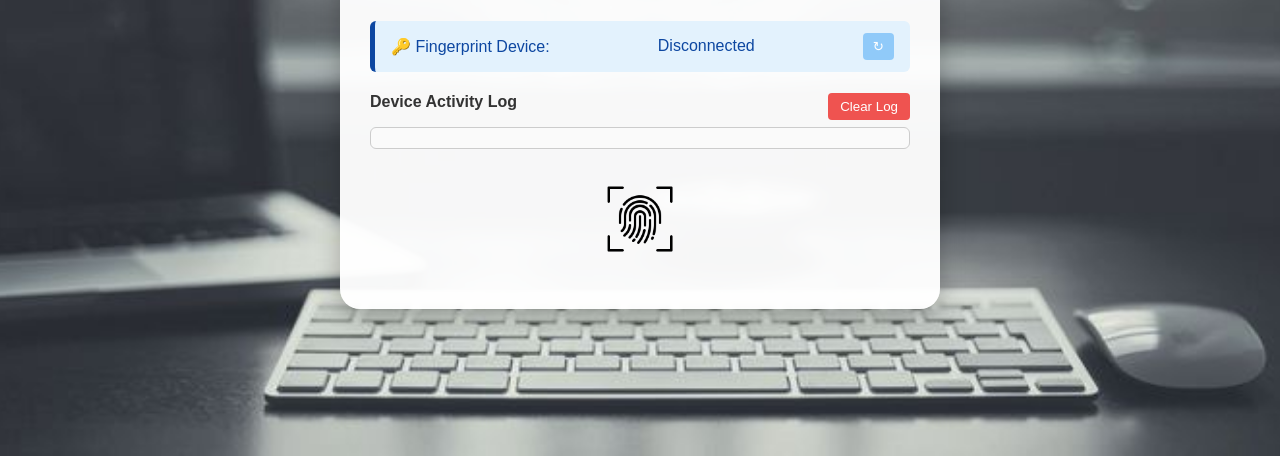
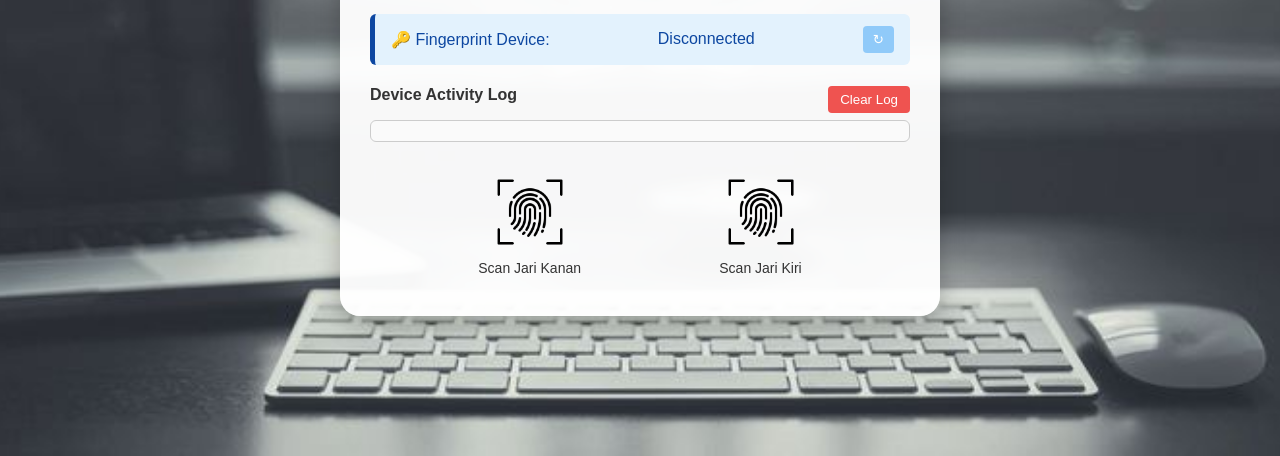
Before and after one commit to FakhriDhiya1502/absensi-fingerprint, a plain HTML site: page index.html in a window 1280 px wide. Shown: the part 344-800 px from the top of the page. Drawn offline with Linux system fonts and the light colour scheme.

Commit message:
Add files via upload

```diff
--- a/index.html
+++ b/index.html
@@ -1,3 +1,4 @@
+<!-- Updated version with two fingerprint icons (right and left finger) and labels -->
 <!DOCTYPE html>
 <html lang="id">
 <head>
@@ -9,7 +10,6 @@
       box-sizing: border-box;
       font-family: 'Arial Rounded MT Bold', Arial, sans-serif;
     }
-
     body {
       margin: 0;
       background-image: url('login_background.png');
@@ -20,7 +20,6 @@
       justify-content: center;
       align-items: center;
     }
-
     .main-card {
       background: rgba(255, 255, 255, 0.96);
       padding: 30px;
@@ -30,25 +29,21 @@
       max-width: 600px;
       animation: fadeIn 0.6s ease-in-out both;
     }
-
     @keyframes fadeIn {
       from { opacity: 0; transform: translateY(20px); }
       to { opacity: 1; transform: translateY(0); }
     }
-
     .logo {
       width: 120px;
       display: block;
       margin: 0 auto 10px;
     }
-
     h2 {
       text-align: center;
       margin-bottom: 24px;
       font-size: 22px;
       color: #1a1a1a;
     }
-
     .status-box {
       background-color: #e3f2fd;
       color: #0d47a1;
@@ -60,7 +55,6 @@
       align-items: center;
       margin-bottom: 20px;
     }
-
     .status-box button {
       background: #90caf9;
       border: none;
@@ -69,17 +63,8 @@
       border-radius: 4px;
       cursor: pointer;
     }
-
-    .log-section {
-      margin-bottom: 24px;
-    }
-
-    .log-section h4 {
-      margin-bottom: 10px;
-      font-size: 16px;
-      color: #333;
-    }
-
+    .log-section { margin-bottom: 24px; }
+    .log-section h4 { margin-bottom: 10px; font-size: 16px; color: #333; }
     .log-list {
       list-style: none;
       padding: 0;
@@ -90,14 +75,12 @@
       padding: 10px;
       background: #fafafa;
     }
-
     .log-list li {
       font-size: 14px;
       margin-bottom: 8px;
       position: relative;
       padding-left: 20px;
     }
-
     .log-list li::before {
       content: '\2022';
       color: #0d6efd;
@@ -105,7 +88,6 @@
       position: absolute;
       left: 0;
     }
-
     .clear-log-btn {
       background: #ef5350;
       color: white;
@@ -115,41 +97,45 @@
       cursor: pointer;
       float: right;
     }
-
     .scan-area {
       display: flex;
-      justify-content: center;
-      margin: 30px 0 20px;
+      justify-content: space-evenly;
+      gap: 30px;
+      margin: 30px 0 10px;
     }
-
+    .scan-item {
+      display: flex;
+      flex-direction: column;
+      align-items: center;
+      cursor: pointer;
+    }
     .fingerprint-icon {
       width: 80px;
       height: 80px;
-      cursor: pointer;
       transition: transform 0.3s ease;
     }
-
-    .fingerprint-icon:hover {
+    .scan-item:hover .fingerprint-icon {
       transform: scale(1.1);
     }
-
+    .scan-label {
+      margin-top: 8px;
+      font-size: 14px;
+      color: #333;
+    }
     .user-info {
       margin-top: 20px;
       display: none;
     }
-
     table {
       width: 100%;
       border-collapse: collapse;
       margin-top: 10px;
     }
-
     td {
       padding: 8px 10px;
       border-bottom: 1px solid #ddd;
       font-size: 15px;
     }
-
     td:first-child {
       font-weight: bold;
       width: 35%;
@@ -171,8 +157,15 @@
       <ul class="log-list" id="logBox"></ul>
     </div>
 
-    <div class="scan-area" onclick="simulateScan()">
-      <img src="fingerprint-icon.png" alt="Fingerprint" class="fingerprint-icon" />
+    <div class="scan-area">
+      <div class="scan-item" onclick="simulateScan()">
+        <img src="fingerprint-icon.png" alt="Fingerprint" class="fingerprint-icon" />
+        <div class="scan-label">Scan Jari Kanan</div>
+      </div>
+      <div class="scan-item" onclick="simulateScan()">
+        <img src="fingerprint-icon.png" alt="Fingerprint" class="fingerprint-icon" />
+        <div class="scan-label">Scan Jari Kiri</div>
+      </div>
     </div>
 
     <div class="user-info" id="userInfo">
@@ -191,7 +184,7 @@
   <script>
     const logBox = document.getElementById("logBox");
     const userInfo = document.getElementById("userInfo");
-
+    const checkInMap = new Map();
     const dummyUsers = [
       { nik: "001", nama: "Fakhri Dhiya", company: "Farm Kemitraan", department: "Produksi", job: "Supervisor" },
       { nik: "002", nama: "Rina Ayu", company: "Feedmill", department: "QA", job: "Staff QA" },
@@ -224,18 +217,27 @@
     function simulateScan() {
       const user = dummyUsers[Math.floor(Math.random() * dummyUsers.length)];
       const now = new Date();
+      const timeStr = now.toLocaleTimeString();
 
       document.getElementById("nik").textContent = user.nik;
       document.getElementById("nama").textContent = user.nama;
       document.getElementById("company").textContent = user.company;
       document.getElementById("dept").textContent = user.department;
       document.getElementById("job").textContent = user.job;
-      document.getElementById("checkin").textContent = now.toLocaleTimeString();
-      document.getElementById("checkout").textContent = now.toLocaleTimeString();
+
+      if (!checkInMap.has(user.nik)) {
+        document.getElementById("checkin").textContent = timeStr;
+        document.getElementById("checkout").textContent = "";
+        checkInMap.set(user.nik, timeStr);
+        addLog(`Check-In oleh ${user.nama}`);
+      } else {
+        document.getElementById("checkin").textContent = checkInMap.get(user.nik);
+        document.getElementById("checkout").textContent = timeStr;
+        checkInMap.delete(user.nik);
+        addLog(`Check-Out oleh ${user.nama}`);
+      }
 
       userInfo.style.display = "block";
-      addLog(`Fingerprint terdeteksi. Absensi oleh ${user.nama}`);
-
       setTimeout(() => {
         userInfo.style.display = "none";
       }, 10000);
```
